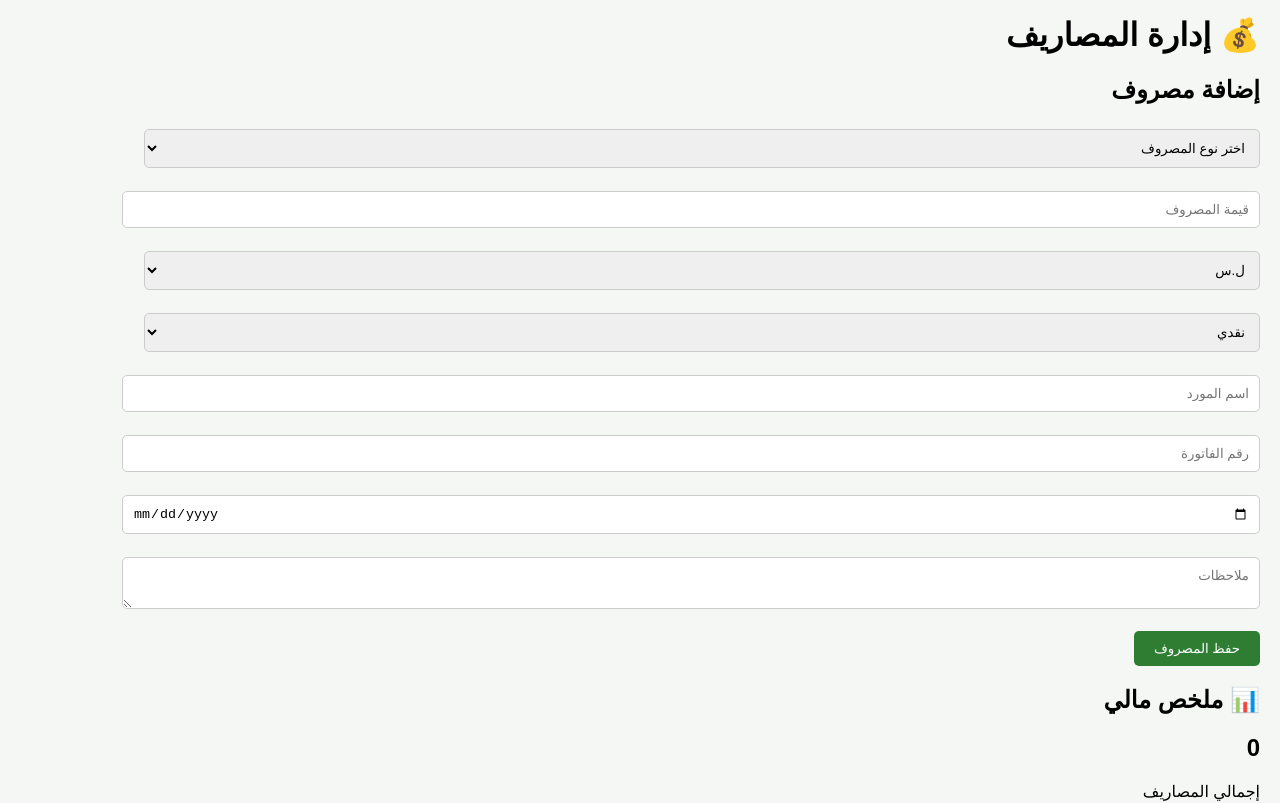
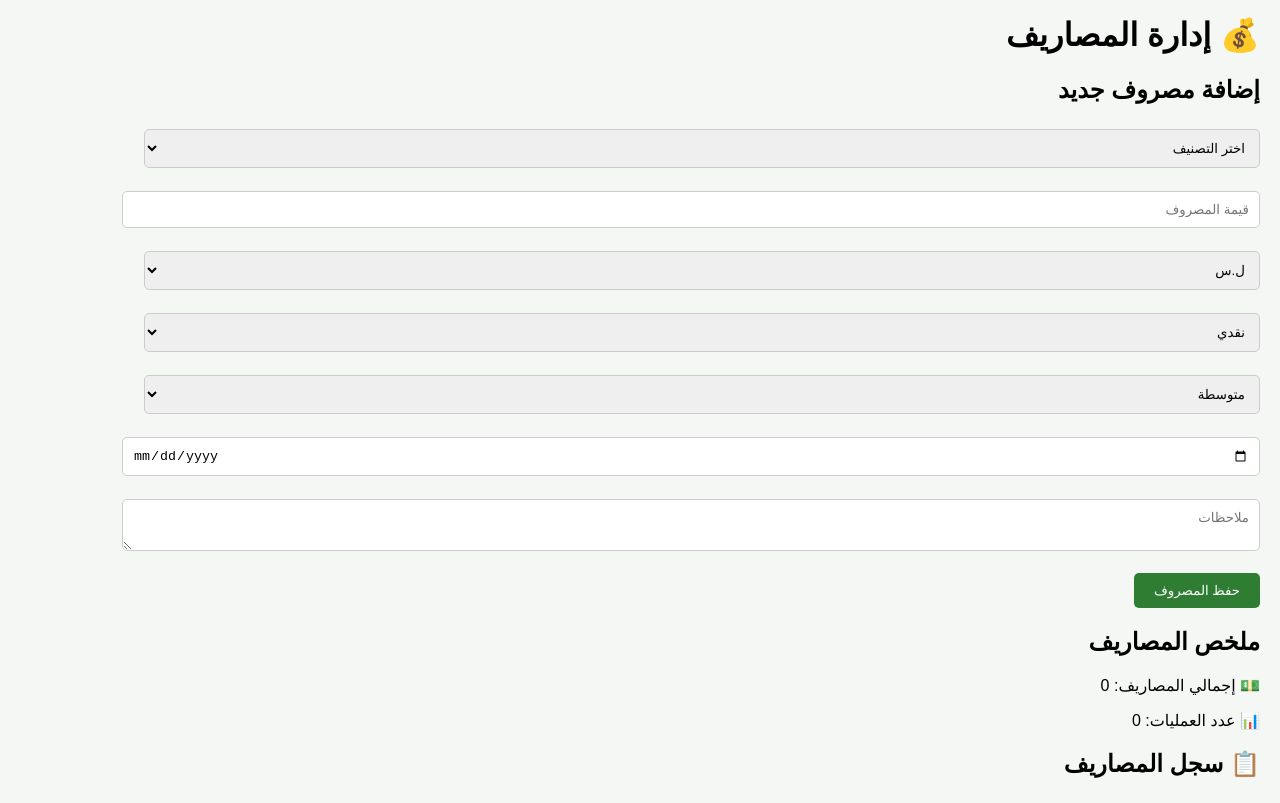
Before and after one commit to hasan776643tt-ops/LAVENDER, a React (Vite) app: page /expenses in a window 1280 px wide. Shown: the part 840-1643 px from the top of the page. Built offline with nearby package versions, Linux system fonts and the light colour scheme.

Commit message:
Update Expenses.jsx

```diff
--- a/src/pages/Expenses.jsx
+++ b/src/pages/Expenses.jsx
@@ -11,41 +11,27 @@ export default function Expenses() {
     setExpenses,
   } = useContext(FarmContext);
 
-  const [type, setType] =
-    useState("");
-
-  const [amount, setAmount] =
-    useState("");
-
-  const [currency, setCurrency] =
-    useState("ل.س");
-
+  const [category, setCategory] = useState("");
+  const [amount, setAmount] = useState("");
+  const [currency, setCurrency] = useState("ل.س");
   const [paymentMethod, setPaymentMethod] =
     useState("نقدي");
 
-  const [supplier, setSupplier] =
-    useState("");
+  const [priority, setPriority] =
+    useState("متوسطة");
 
-  const [invoice, setInvoice] =
-    useState("");
-
-  const [date, setDate] =
-    useState("");
-
-  const [notes, setNotes] =
-    useState("");
+  const [date, setDate] = useState("");
+  const [notes, setNotes] = useState("");
 
   const addExpense = () => {
 
-    if (!type || !amount) {
-      return;
-    }
+    if (!category || !amount) return;
 
     const newExpense = {
 
       id: Date.now(),
 
-      type,
+      category,
 
       amount: Number(amount),
 
@@ -53,16 +39,14 @@ export default function Expenses() {
 
       paymentMethod,
 
-      supplier,
-
-      invoice,
+      priority,
 
       date,
 
       notes,
 
       createdAt:
-        new Date().toLocaleString("ar"),
+        new Date().toLocaleString("ar-SY"),
 
     };
 
@@ -71,13 +55,13 @@ export default function Expenses() {
       newExpense,
     ]);
 
-    setType("");
+    setCategory("");
     setAmount("");
-    setSupplier("");
-    setInvoice("");
+    setCurrency("ل.س");
+    setPaymentMethod("نقدي");
+    setPriority("متوسطة");
     setDate("");
     setNotes("");
-
   };
 
   const deleteExpense = (id) => {
@@ -90,10 +74,10 @@ export default function Expenses() {
 
   };
 
-  const total =
+  const totalExpenses =
     expenses.reduce(
       (sum, item) =>
-        sum + item.amount,
+        sum + Number(item.amount),
       0
     );
 
@@ -105,19 +89,19 @@ export default function Expenses() {
         💰 إدارة المصاريف
       </h1>
 
-      <Card title="إضافة مصروف">
+      <Card title="إضافة مصروف جديد">
 
         <select
-          value={type}
+          value={category}
           onChange={(e) =>
-            setType(
+            setCategory(
               e.target.value
             )
           }
         >
 
           <option value="">
-            اختر نوع المصروف
+            اختر التصنيف
           </option>
 
           <option>
@@ -125,7 +109,11 @@ export default function Expenses() {
           </option>
 
           <option>
-            مبيدات
+            مبيد
+          </option>
+
+          <option>
+            وقود
           </option>
 
           <option>
@@ -133,15 +121,15 @@ export default function Expenses() {
           </option>
 
           <option>
-            وقود
-          </option>
-
-          <option>
             أجور عمال
           </option>
 
           <option>
-            صيانة
+            معدات
+          </option>
+
+          <option>
+            نقل
           </option>
 
           <option>
@@ -215,29 +203,28 @@ export default function Expenses() {
 
         <br /><br />
 
-        <input
-          type="text"
-          placeholder="اسم المورد"
-          value={supplier}
+        <select
+          value={priority}
           onChange={(e) =>
-            setSupplier(
+            setPriority(
               e.target.value
             )
           }
-        />
+        >
 
-        <br /><br />
+          <option>
+            منخفضة
+          </option>
 
-        <input
-          type="text"
-          placeholder="رقم الفاتورة"
-          value={invoice}
-          onChange={(e) =>
-            setInvoice(
-              e.target.value
-            )
-          }
-        />
+          <option>
+            متوسطة
+          </option>
+
+          <option>
+            عالية
+          </option>
+
+        </select>
 
         <br /><br />
 
@@ -273,27 +260,31 @@ export default function Expenses() {
 
       </Card>
 
-      <Card title="📊 ملخص مالي">
-
-        <h2>
-          {total}
-        </h2>
+      <Card title="ملخص المصاريف">
 
         <p>
-          إجمالي المصاريف
+          💵 إجمالي المصاريف:
+          {" "}
+          {totalExpenses}
+        </p>
+
+        <p>
+          📊 عدد العمليات:
+          {" "}
+          {expenses.length}
         </p>
 
       </Card>
 
       <h2>
-        📑 سجل المصاريف
+        📋 سجل المصاريف
       </h2>
 
       {expenses.map((item) => (
 
         <Card
           key={item.id}
-          title={item.type}
+          title={item.category}
         >
 
           <p>
@@ -305,21 +296,15 @@ export default function Expenses() {
           </p>
 
           <p>
-            🏦 طريقة الدفع:
+            💳 الدفع:
             {" "}
             {item.paymentMethod}
           </p>
 
           <p>
-            🏢 المورد:
+            🔥 الأولوية:
             {" "}
-            {item.supplier}
-          </p>
-
-          <p>
-            🧾 الفاتورة:
-            {" "}
-            {item.invoice}
+            {item.priority}
           </p>
 
           <p>
@@ -334,6 +319,12 @@ export default function Expenses() {
             {item.notes}
           </p>
 
+          <p>
+            🕒 الإضافة:
+            {" "}
+            {item.createdAt}
+          </p>
+
           <Button
             onClick={() =>
               deleteExpense(
@@ -341,7 +332,7 @@ export default function Expenses() {
               )
             }
           >
-            حذف
+            حذف المصروف
           </Button>
 
         </Card>
```
